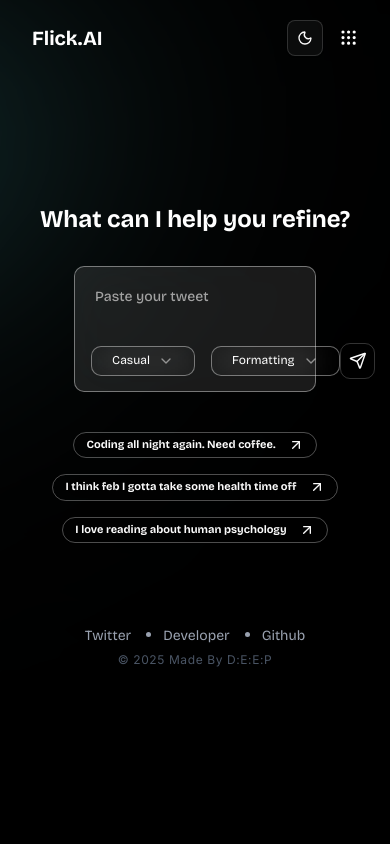
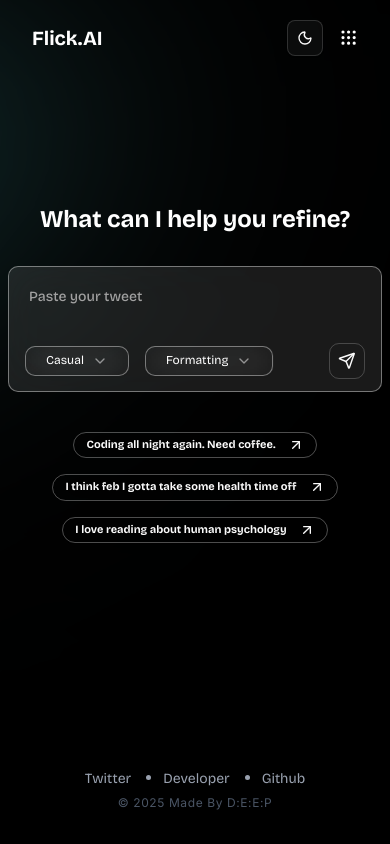
Before and after one commit to ds-spec/virtualmeet, a Next.js app: page / in a window 390 px wide. Built offline with nearby package versions, Linux system fonts and the light colour scheme.

Commit message:
fixed the responsiveness issues of the text and the textarea

```diff
--- a/src/components/Footer.tsx
+++ b/src/components/Footer.tsx
@@ -2,7 +2,7 @@
 
 export default function Footer() {
   return (
-    <footer className="fixed w-full flex flex-col justify-center mt-20 items-center gap-1">
+    <footer className="absolute bottom-8 mt-28 w-full flex flex-col justify-center items-center gap-1">
       <ul className="flex items-center gap-8 dark:text-gray-400">
         <li>
           <Link className="text-sm" href="#">
--- a/src/components/Hero.tsx
+++ b/src/components/Hero.tsx
@@ -24,11 +24,11 @@
   };
   const { tweet, setTweet } = useTweet();
   return (
-    <div className="flex flex-col gap-8 items-center mt-32 max-w-3xl mx-auto px-2">
-      <h1 className="text-2xl sm:text-3xl md:text-4xl lg:text-5xl font-bold leading-tight dark:text-white">
+    <div className="flex flex-col gap-8 items-center mt-32 w-full px-2">
+      <h1 className="text-2xl sm:text-4xl md:text-5xl lg:text-5xl font-bold leading-tight dark:text-white">
         What can I help you refine?
       </h1>
-      <div className="flex flex-col justify-between backdrop-blur-xl w-[62vw] sm:w-full lg:w-[62vw] rounded-lg border dark:border-white/40 border-black/40 px-4 py-3 bg-white/10">
+      <div className="flex flex-col justify-between backdrop-blur-xl w-full sm:w-full md:w-[85vw] lg:w-[80vw] xl:w-[62vw] rounded-lg border dark:border-white/40 border-black/40 px-4 py-3 bg-white/10">
         <Textarea
           ref={textareaRef}
           placeholder="Paste your tweet"
@@ -37,7 +37,7 @@
             setTweet(e.target.value);
             adjustTextAreaHeight();
           }}
-          className="relative z-50 w-full resize-none border-0 focus:!ring-transparent focus:border-none focus:outline-none shadow-none font-medium dark:bg-transparent px-1 text-sm sm:text-base md:text-md lg:text-lg"
+          className="relative z-50 w-full resize-none border-0 focus:!ring-transparent focus:border-none focus:outline-none shadow-none font-medium dark:bg-transparent px-1 text-sm lg:text-md"
           rows={1}
         />
         <div className="flex items-center justify-between">
```
